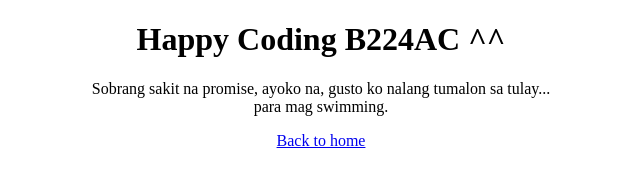
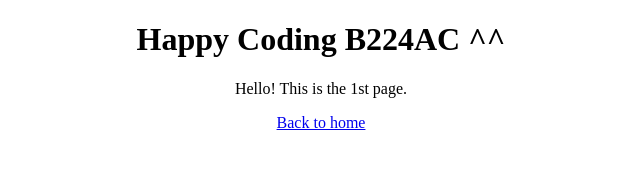
Before and after one commit to yarukiharu/yaru, a plain HTML site: page test1.html in a window 1280 px wide. Shown: the whole page, without its empty margins (319-959 px from the left). Drawn offline with Linux system fonts and the light colour scheme.

Commit message:
test1.html

```diff
--- a/test1.html
+++ b/test1.html
@@ -9,7 +9,7 @@
 
 		<h1><center>Happy Coding B224AC ^^</center></h1>
 
-		<p><center>Sobrang sakit na promise, ayoko na, gusto ko nalang tumalon sa tulay... <br>para mag swimming.</center></p>
+		<p><center>Hello! This is the 1st page.</center></p>
 			<center>
 				<a href = "index.html" alt = "Back to home">Back to home</a>
 			</center>
```
